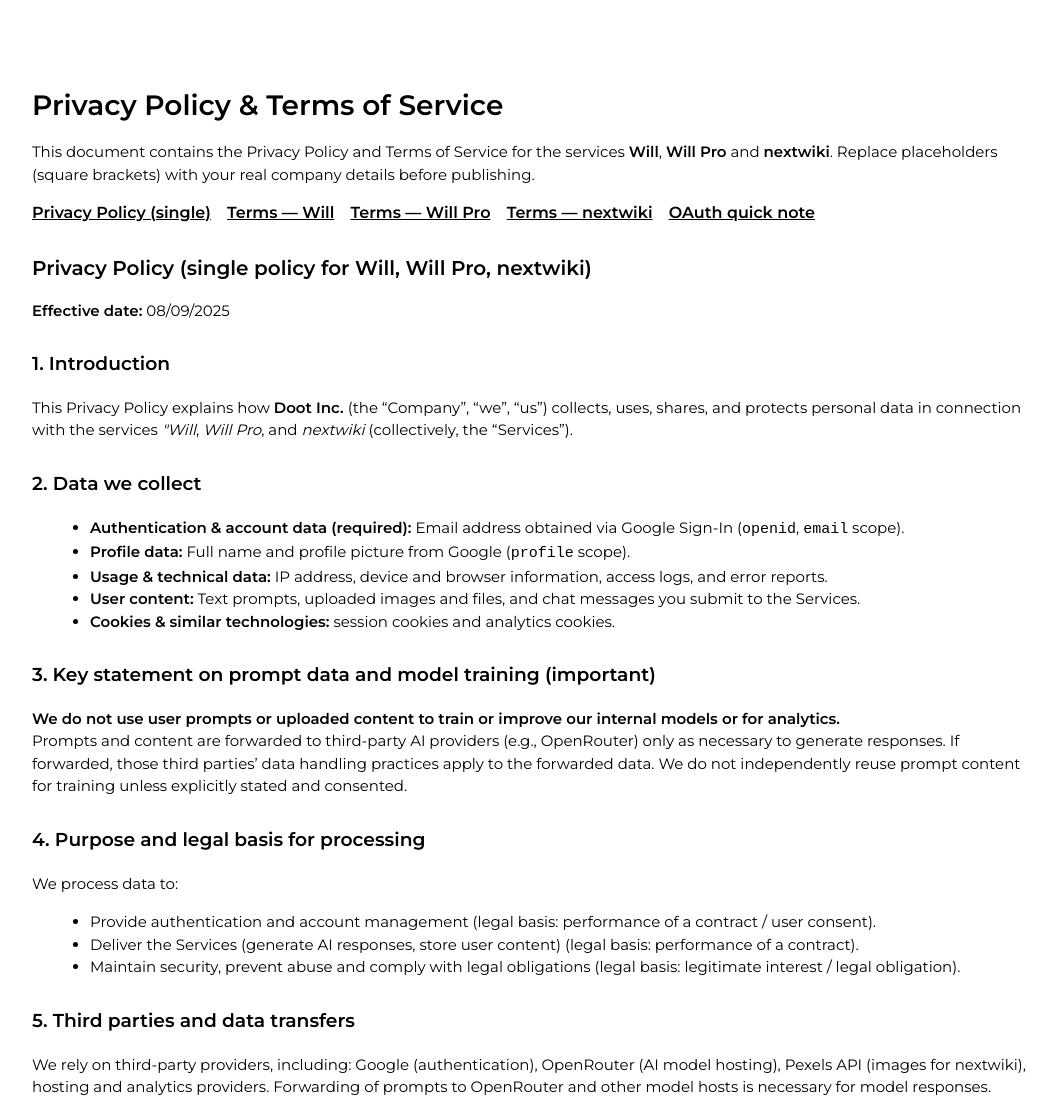
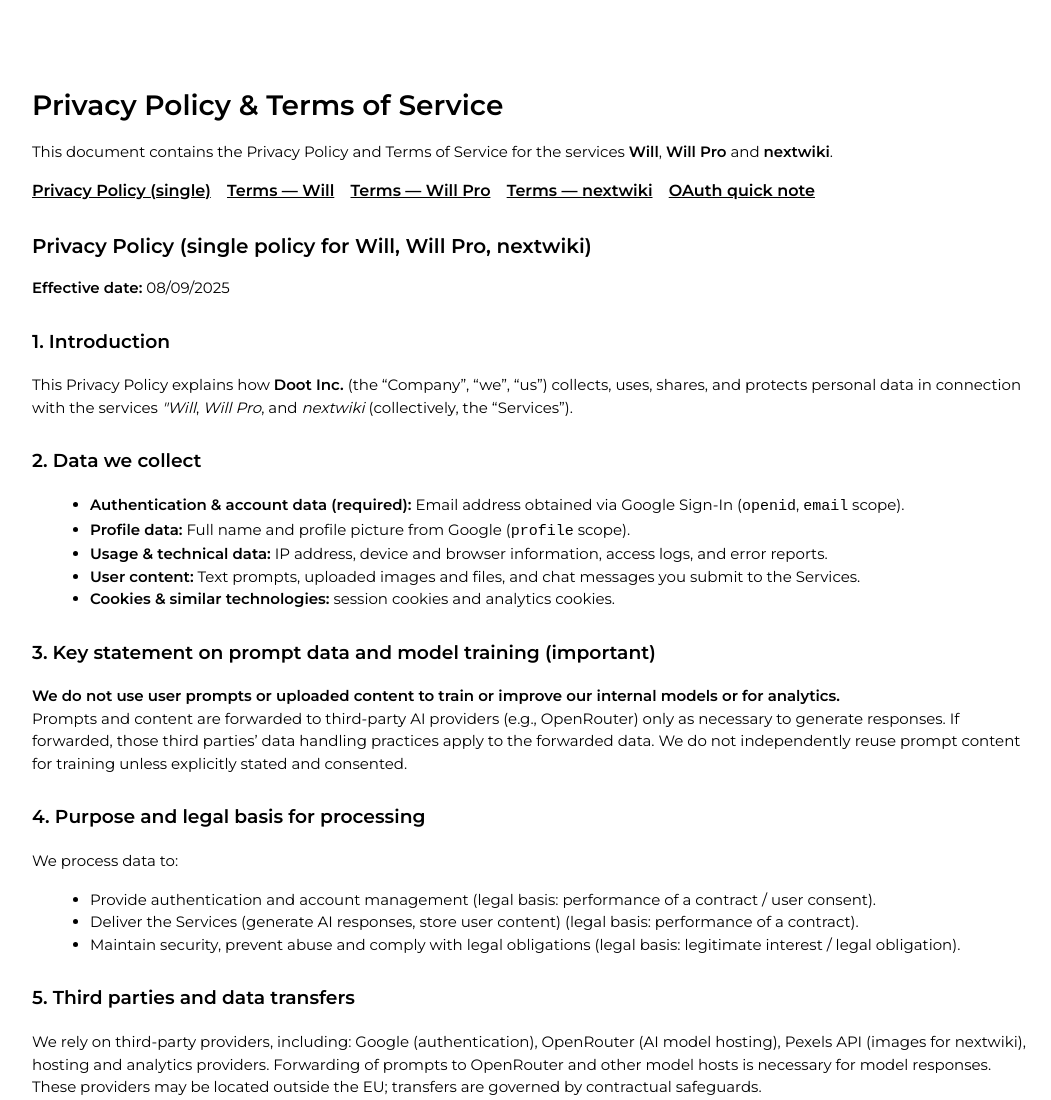
Before and after one commit to lollo21x/privacy-policy-and-terms, a plain HTML site: page index.html in a window 1280 px wide. Shown: the top 1100 px of the page, without its empty margins (108-1159 px from the left). Drawn offline with Linux system fonts and the light colour scheme.

Commit message:
Update index.html

```diff
--- a/index.html
+++ b/index.html
@@ -26,7 +26,7 @@
 <body>
   <div class="container">
     <h1>Privacy Policy & Terms of Service</h1>
-    <p>This document contains the Privacy Policy and Terms of Service for the services <strong>Will</strong>, <strong>Will Pro</strong> and <strong>nextwiki</strong>. Replace placeholders (square brackets) with your real company details before publishing.</p>
+    <p>This document contains the Privacy Policy and Terms of Service for the services <strong>Will</strong>, <strong>Will Pro</strong> and <strong>nextwiki</strong>.</p>
 
     <nav>
       <a href="#privacy">Privacy Policy (single)</a>
```
